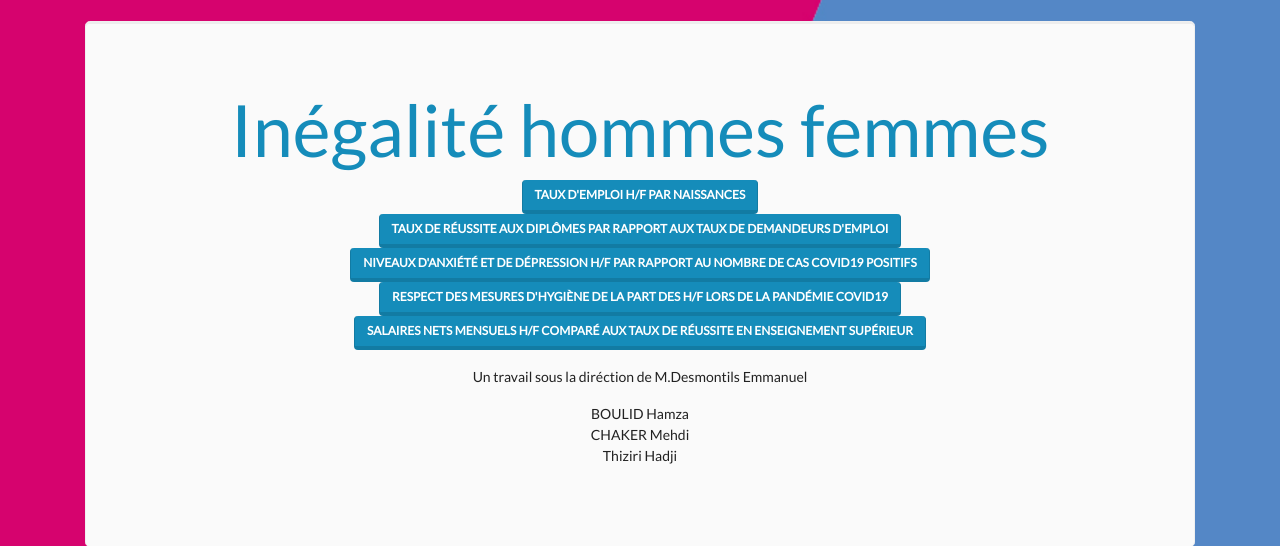
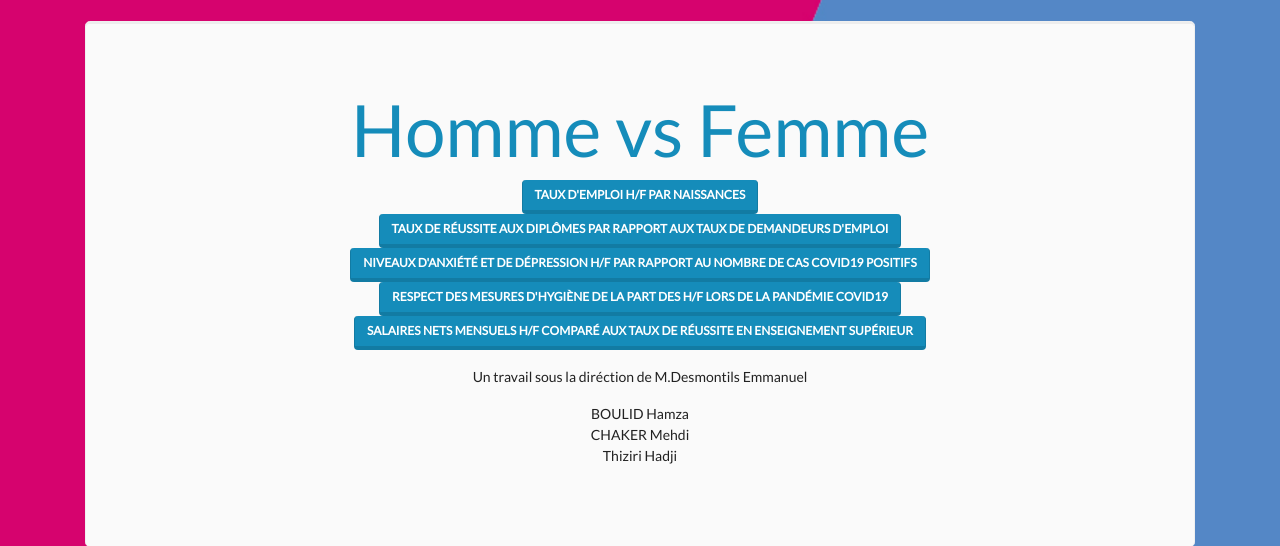
Before and after one commit to HamzaBoulid/ProjetOpenData, a Symfony app: template templates/home/index.html.twig in a window 1280 px wide. Shown: the part 57-603 px from the top of the page. Run offline with Twig, Linux system fonts and the light colour scheme; the template is opened without the code that fills it, so the values that code supplies are empty; some libraries are stand-ins or nearby versions.

Commit message:
fifth commit

```diff
--- a/templates/home/index.html.twig
+++ b/templates/home/index.html.twig
@@ -8,7 +8,7 @@
     <div class="content">
 
     <div class="jumbotron">
-     <h2 class="display-3 text-primary">Inégalité hommes femmes</h2>
+     <h2 class="display-3 text-primary">Homme vs Femme</h2>
 
 
 
```
